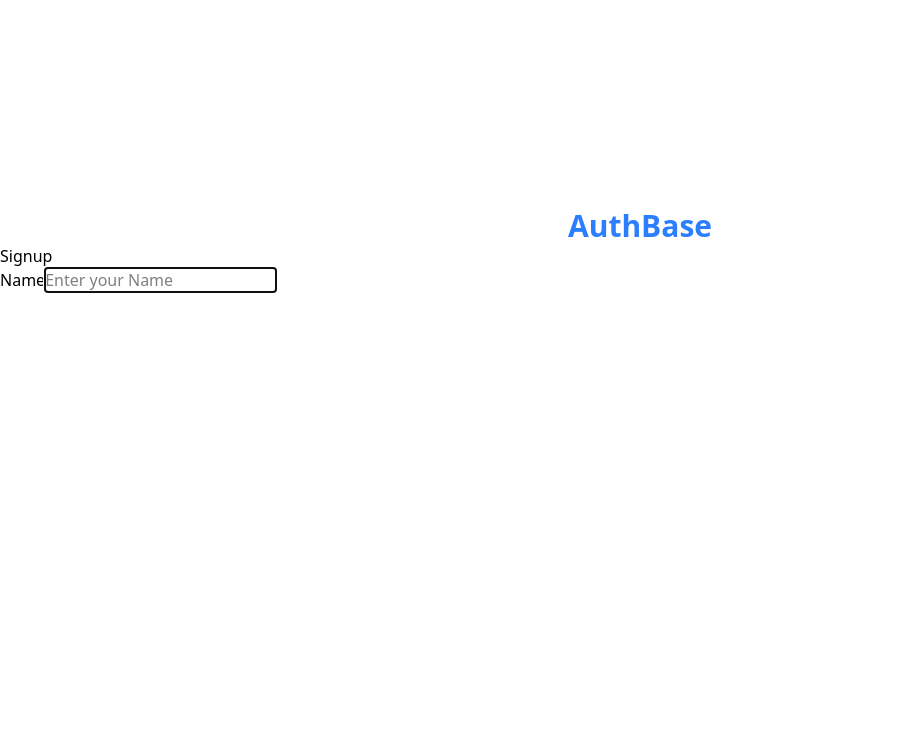
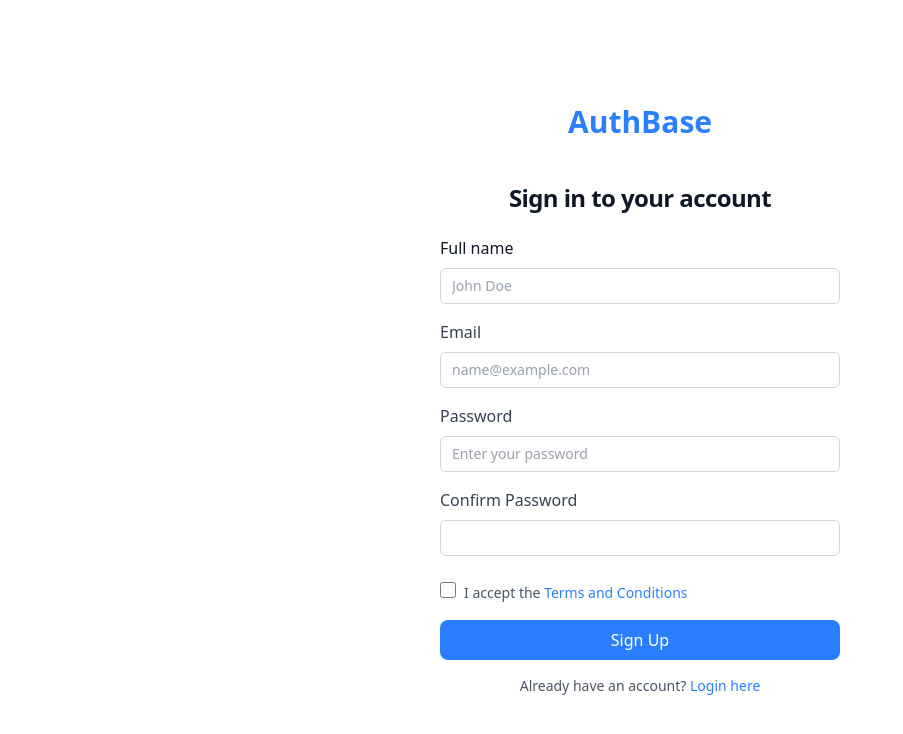
Before and after one commit to Souvik34/AuthBase, a React (Vite) app in the folder client/: page /signup in a window 1280 px wide. Shown: the top 734 px of the page, without its empty margins (0-903 px from the left). Built offline with nearby package versions, Linux system fonts and the light colour scheme.

Commit message:
UI for login and signup

```diff
--- a/client/package.json
+++ b/client/package.json
@@ -10,6 +10,7 @@
     "preview": "vite preview"
   },
   "dependencies": {
+    "@material-tailwind/react": "^2.1.10",
     "@tailwindcss/vite": "^4.0.13",
     "react": "^19.0.0",
     "react-dom": "^19.0.0",
--- a/client/src/App.jsx
+++ b/client/src/App.jsx
@@ -1,13 +1,13 @@
 import React from 'react'
 import { Navigate, Route, Routes } from 'react-router-dom'
-import Login from './pages/login'
-import Signup from './pages/signup'
-import Home from './pages/home'
+import Login from './pages/Login'
+import Signup from './pages/Signup'
+import Home from './pages/Home'
 
 const App = () => {
   return (
     <>
-    <div className='text-3xl flex mt-52 font-bold items-center justify-center text-blue-500'>AuthBase</div>
+
     <Routes>
 
       <Route path='/' element={<Navigate to= '/login'/>} />
--- a/client/src/pages/login.jsx
+++ b/client/src/pages/login.jsx
@@ -1,8 +1,74 @@
 import React from 'react'
 
 const Login = () => {
+
   return (
-    <div>login</div>
+    <>
+
+      <div className="flex min-h-full flex-1 flex-col justify-center mt-20 px-10 py-12 lg:px-8">
+        <div className="sm:mx-auto sm:w-full sm:max-w-sm">
+        <div className='text-3xl flex font-bold items-center justify-center text-blue-500'>AuthBase</div>
+          <h2 className="mt-10 text-center text-2xl/9 font-bold tracking-tight text-gray-900">
+            Sign in to your account
+          </h2>
+        </div>
+
+        <div className="mt-10 sm:mx-auto sm:w-full sm:max-w-sm">
+          <form action="#" method="POST" className="space-y-6">
+            <div>
+              <label htmlFor="email" className="block text-base font-medium text-gray-900">
+                Email
+              </label>
+              <div className="mt-2">
+                <input
+                  id="email"
+                  name="email"
+                  type="email"
+                  required
+                  autoComplete="email"
+                  className="block w-full rounded-md bg-white px-3 py-1.5 text-base text-gray-900 outline-1 -outline-offset-1 outline-gray-300 placeholder:text-gray-400 focus:outline-2 focus:-outline-offset-2 focus:outline-indigo-600 sm:text-sm/6"
+                />
+              </div>
+            </div>
+
+            <div>
+              <div className="flex items-center justify-between">
+                <label htmlFor="password" className="block text-base font-medium text-gray-900">
+                  Password
+                </label>
+
+              </div>
+              <div className="mt-2">
+                <input
+                  id="password"
+                  name="password"
+                  type="password"
+                  required
+                  autoComplete="current-password"
+                  className="block w-full rounded-md bg-white px-3 py-1.5 text-base text-gray-900 outline-1 -outline-offset-1 outline-gray-300 placeholder:text-gray-400 focus:outline-2 focus:-outline-offset-2 focus:outline-indigo-600 sm:text-sm/6"
+                />
+              </div>
+            </div>
+
+            <div>
+              <button
+                type="submit"
+              className="w-full bg-blue-500 text-white py-2 rounded-lg hover:bg-blue-600 transition duration-200"
+              >
+                Sign in
+              </button>
+            </div>
+          </form>
+
+          <p className="mt-10 text-center text-base text-gray-500">
+            Not a member?{' '}
+            <a href="#" className="font-semibold text-blue-500 hover:text-blue-700">
+              Sign up here
+            </a>
+          </p>
+        </div>
+      </div>
+    </>
   )
 }
 
--- a/client/src/pages/signup.jsx
+++ b/client/src/pages/signup.jsx
@@ -1,22 +1,146 @@
-import React from 'react'
+import React, { useState } from "react";
 
 const Signup = () => {
+  const [formData, setFormData] = useState({
+    name: "",
+    email: "",
+    password: "",
+    confirmPassword: "",
+    termsAccepted: false,
+  });
+
+  const [error, setError] = useState("");
+
+  const handleChange = (e) => {
+    const { name, value, type, checked } = e.target;
+    setFormData({
+      ...formData,
+      [name]: type === "checkbox" ? checked : value,
+    });
+  };
+
+  const handleSubmit = (e) => {
+    e.preventDefault();
+
+    if (formData.password !== formData.confirmPassword) {
+      setError("Passwords do not match!");
+      return;
+    }
+
+    setError(""); // Clear errors
+
+    console.log("Form submitted:", formData);
+    alert("Signup successful!");
+  };
+
   return (
-   <div className='container'>
-    <h1>Signup</h1>
-    <form>
+    <div className="flex items-center justify-center min-h-screen ">
+      <div className="w-full max-w-md bg-white rounded-lg p-6">
+      <div className='text-3xl flex font-bold items-center justify-center text-blue-500'>AuthBase</div>
+          <h2 className="mt-10 mb-5 text-center text-2xl/9 font-bold tracking-tight text-gray-900">
+            Sign in to your account
+          </h2>
+
+        <form onSubmit={handleSubmit} className="space-y-4">
           <div>
-            <label htmlFor="name">Name</label>
+          <label  className="block text-base font-medium text-gray-900">
+                Full name
+              </label>
+              <div className="mt-2">
             <input
               type="text"
-             name='name'
-             autoFocus
-             placeholder='Enter your Name'
+              name="name"
+             className="block w-full rounded-md bg-white px-3 py-1.5 text-base text-gray-900 outline-1 -outline-offset-1 outline-gray-300 placeholder:text-gray-400 focus:outline-2 focus:-outline-offset-2 focus:outline-indigo-600 sm:text-sm/6"
+              placeholder="John Doe"
+              value={formData.name}
+              onChange={handleChange}
+              required
             />
             </div>
+          </div>
+          <div>
+            <label className="block text-gray-700 font-medium">Email</label>
+            <div className="mt-2">
+            <input
+              type="email"
+              name="email"
+            className="block w-full rounded-md bg-white px-3 py-1.5 text-base text-gray-900 outline-1 -outline-offset-1 outline-gray-300 placeholder:text-gray-400 focus:outline-2 focus:-outline-offset-2 focus:outline-indigo-600 sm:text-sm/6"
+              placeholder="name@example.com"
+              value={formData.email}
+              onChange={handleChange}
+              required
+            />
+            </div>
+          </div>
+          <div>
+            <label className="block text-gray-700 font-medium">Password</label>
+            <div className="mt-2">
+            <input
+              type="password"
+              name="password"
+            className="block w-full rounded-md bg-white px-3 py-1.5 text-base text-gray-900 outline-1 -outline-offset-1 outline-gray-300 placeholder:text-gray-400 focus:outline-2 focus:-outline-offset-2 focus:outline-indigo-600 sm:text-sm/6"
+              placeholder="Enter your password"
+              value={formData.password}
+              onChange={handleChange}
+              required
+            />
+            </div>
+          </div>
+          <div>
+            <label className="block text-gray-700 font-medium">
+              Confirm Password
+            </label>
+            <div className="mt-2">
+            <input
+              type="password"
+              name="confirmPassword"
+             className="block w-full rounded-md bg-white px-3 py-1.5 text-base text-gray-900 outline-1 -outline-offset-1 outline-gray-300 placeholder:text-gray-400 focus:outline-2 focus:-outline-offset-2 focus:outline-indigo-600 sm:text-sm/6"
+              placeholder=""
+              value={formData.confirmPassword}
+              onChange={handleChange}
+              required
+            />
+          </div>
+          </div>
+
+          {error && <p className="text-red-500 text-sm">{error}</p>}
+
+          <div className="flex items-center">
+          <div className="mt-2">
+            <input
+              type="checkbox"
+              name="termsAccepted"
+              className="w-4 h-4 text-blue-500 focus:ring-blue-400"
+              checked={formData.termsAccepted}
+              onChange={handleChange}
+              required
+            />
+            <label className="ml-2 text-sm text-gray-600">
+              I accept the{" "}
+              <a href="#" className="text-blue-500 hover:underline">
+                Terms and Conditions
+              </a>
+            </label>
+            </div>
+          </div>
+
+          <button
+            type="submit"
+            className="w-full bg-blue-500 text-white py-2 rounded-lg hover:bg-blue-600 transition duration-200"
+          >
+            Sign Up
+          </button>
+
+          <p className="text-center text-sm text-gray-600">
+            Already have an account?{" "}
+            <a href="#" className="text-blue-500 hover:underline">
+              Login here
+            </a>
+          </p>
         </form>
       </div>
-  )
-}
+    </div>
+  );
+};
 
-export default Signup
+export default Signup;
```
Also changed, not shown: 1 other file (tests, documents, lock files or other folders). Lines whose indentation alone changed are shown as unchanged.
